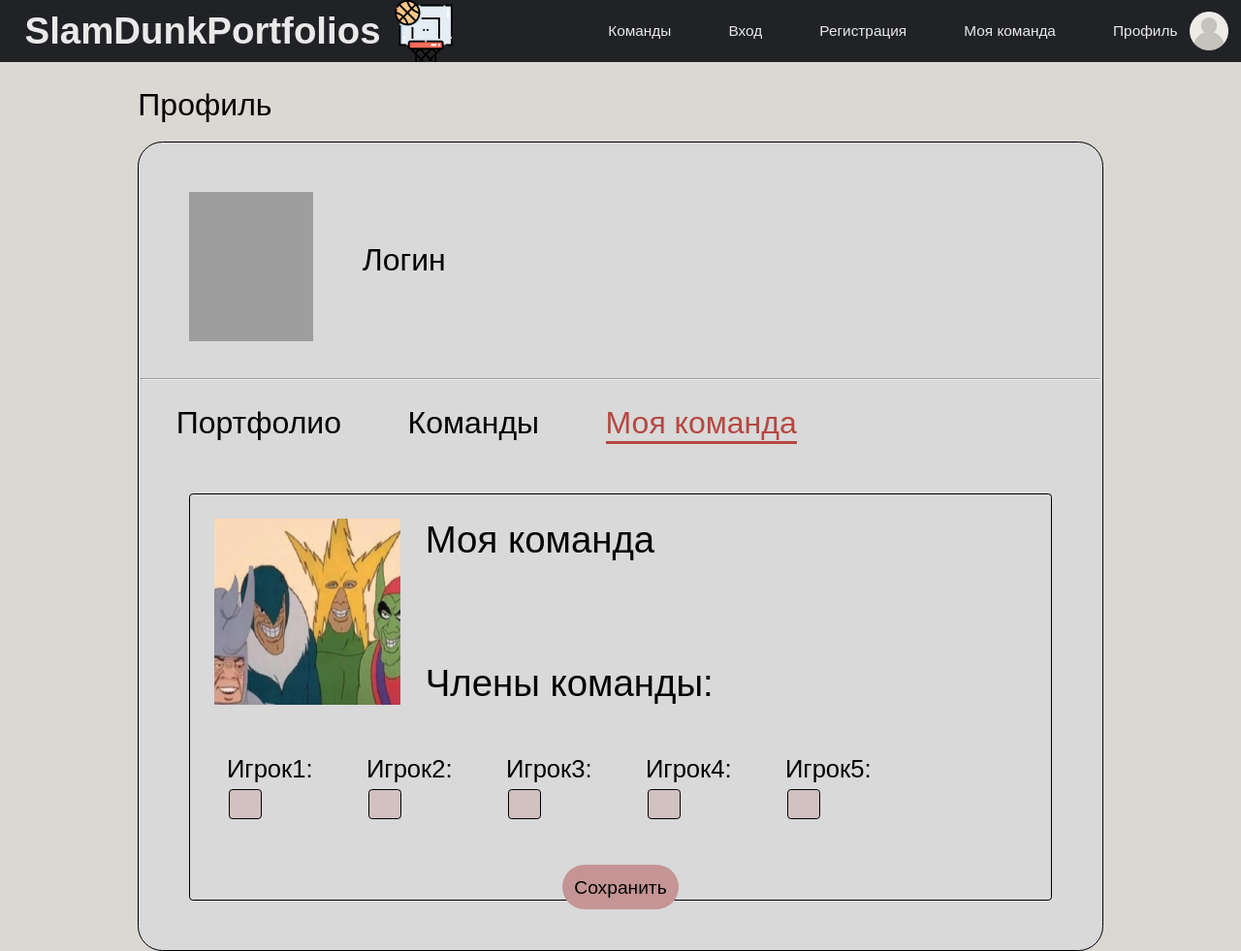
After one commit to enemyare/ProfectOnlyworks, a Django app: template basketball/main/templates/main/myteam.html in a window 1280 px wide. The commit adds this page. Shown: the whole page at 97% size. Run offline with Django 4.2, Linux system fonts and the light colour scheme; the template is opened without the code that fills it, so the values that code supplies are empty; grey boxes are pictures that could not be loaded.

Commit message:
myteam html, few changes css, refract team html

```diff
--- a/basketball/main/static/main/css/profile-styles.css
+++ b/basketball/main/static/main/css/profile-styles.css
@@ -47,7 +47,7 @@ hr {
 
 .links {
     display: flex;
-    width: 30vw;
+    width: 50vw;
     justify-content: space-between;
 }
 
--- a/basketball/main/templates/main/index.html
+++ b/basketball/main/templates/main/index.html
@@ -12,7 +12,6 @@
     <link rel="stylesheet" href="{% static 'main/css/styles.css' %}">
     <link rel="stylesheet" href="{% static 'main/css/nav-styles.css' %}">
     <link rel="stylesheet" href="{% static 'main/css/index-styles.css' %}">
-
 </head>
 <body>
 <nav>
@@ -28,6 +27,7 @@
         <article class="shine-button"><a href="{% url 'team' %}">Команды</a></article>
         <article class="shine-button"><a href="{% url 'sign' %}">Вход</a></article>
         <article class="shine-button"><a href="{% url 'registration' %}">Регистрация</a></article>
+        <article class="my-team"><a href="{% url 'myteam' %}">Моя команда</a></article>
         <article class="shine-button"><a href="{% url 'profile' %}">Профиль</a><img src="{% static 'main/img/user.png' %}" alt="user-image"></article>
     </main>
 </nav>
--- /dev/null
+++ b/basketball/main/templates/main/myteam.html
@@ -0,0 +1,123 @@
+{% load static %}
+<!DOCTYPE html>
+<html lang="en">
+<head>
+  <meta charset="UTF-8">
+  <title>SlamDunkPortfolios</title>
+  <link rel="icon" href="{% static 'main/img/logo.png' %}">
+  <meta name="author" content="Timur Distel">
+  <meta name="keywords" content="SDP">
+  <meta name="viewport" content="width=device-width, initial-scale=1">
+  <meta http-equiv="X-UA-Compatible" content="IE=edge">
+  <link rel="stylesheet" href="{% static 'main/css/styles.css' %}">
+  <link rel="stylesheet" href="{% static 'main/css/nav-styles.css' %}">
+  <link rel="stylesheet" href="{% static 'main/css/profile-styles.css' %}">
+</head>
+<body>
+<nav>
+  <div class="brand">
+    <article class="brand-text">
+      <h1>SlamDunkPortfolios</h1>
+    </article>
+    <article class="brand-logo">
+      <img src="{% static 'main/img/logo.png' %}" alt="logo">
+    </article>
+  </div>
+  <main class="navigation">
+    <article class="shine-button"><a href="{% url 'team' %}">Команды</a></article>
+    <article class="shine-button"><a href="{% url 'sign' %}">Вход</a></article>
+    <article class="shine-button"><a href="{% url 'registration' %}">Регистрация</a></article>
+    <article class="my-team"><a href="{% url 'myteam' %}">Моя команда</a></article>
+    <article class="shine-button"><a href="{% url 'profile' %}">Профиль</a><img src="{% static 'main/img/user.png' %}" alt="user-image"></article>
+  </main>
+</nav>
+<div class="entry-block-wrap">
+  <section class="entry-block">
+    <aside class="links">
+      <h1>Профиль</h1>
+    </aside>
+    <main class="main">
+      <aside class="head">
+        <img src="{% static 'main/img/logoin.png' %}" alt="user banner">
+        <h1>Логин</h1>
+      </aside>
+      <hr>
+      <div class="block">
+        <aside class="links">
+          <a href="{% url 'profile' %}">Портфолио</a>
+          <a href="{% url 'team' %}">Команды</a>
+          <a href="{% url 'myteam' %}" class="active">Моя команда</a>
+        </aside>
+        <main class="team">
+          <header>
+            <img src="{% static 'main/img/my-team.png' %}" alt="team logo">
+            <div class="team-name">
+              <p>Моя команда</p>
+              <h1>Члены команды:</h1>
+            </div>
+          </header>
+          <div class="stuff">
+            <div class="input pos">
+              <label class="enter-text" for="position1">Игрок1:</label>
+              <input class="enter" list="pos1" type="text" id="position1">
+              <datalist id="pos1">
+                <option value="1" label="1">
+                <option value="2" label="2">
+                <option value="3" label="3">
+                <option value="4" label="4">
+                <option value="5" label="5">
+              </datalist>
+            </div>
+            <div class="input pos">
+              <label class="enter-text" for="position2">Игрок2:</label>
+              <input class="enter" list="pos2" type="text" id="position2">
+              <datalist id="pos2">
+                <option value="1" label="1">
+                <option value="2" label="2">
+                <option value="3" label="3">
+                <option value="4" label="4">
+                <option value="5" label="5">
+              </datalist>
+            </div>
+            <div class="input pos">
+              <label class="enter-text" for="position3">Игрок3:</label>
+              <input class="enter" list="pos3" type="text" id="position3">
+              <datalist id="pos3">
+                <option value="1" label="1">
+                <option value="2" label="2">
+                <option value="3" label="3">
+                <option value="4" label="4">
+                <option value="5" label="5">
+              </datalist>
+            </div>
+            <div class="input pos">
+              <label class="enter-text" for="position4">Игрок4:</label>
+              <input class="enter" list="pos4" type="text" id="position4">
+              <datalist id="pos4">
+                <option value="1" label="1">
+                <option value="2" label="2">
+                <option value="3" label="3">
+                <option value="4" label="4">
+                <option value="5" label="5">
+              </datalist>
+            </div>
+            <div class="input pos">
+              <label class="enter-text" for="position5">Игрок5:</label>
+              <input class="enter" list="pos5" type="text" id="position5">
+              <datalist id="pos5">
+                <option value="1" label="1">
+                <option value="2" label="2">
+                <option value="3" label="3">
+                <option value="4" label="4">
+                <option value="5" label="5">
+              </datalist>
+            </div>
+          </div>
+          <a class="start" href="#" style="margin: 5vw 30vw">Сохранить</a>
+        </main>
+      </div>
+    </main>
+  </section>
+</div>
+</body>
+</html>
--- a/basketball/main/templates/main/team.html
+++ b/basketball/main/templates/main/team.html
@@ -11,7 +11,6 @@
     <meta http-equiv="X-UA-Compatible" content="IE=edge">
     <link rel="stylesheet" href="{% static 'main/css/styles.css' %}">
     <link rel="stylesheet" href="{% static 'main/css/nav-styles.css' %}">
-    <link rel="stylesheet" href="{% static 'main/css/button.css' %}">
     <link rel="stylesheet" href="{% static 'main/css/profile-styles.css' %}">
 </head>
 <body>
@@ -28,6 +27,7 @@
         <article class="shine-button"><a href="{% url 'team' %}">Команды</a></article>
         <article class="shine-button"><a href="{% url 'sign' %}">Вход</a></article>
         <article class="shine-button"><a href="{% url 'registration' %}">Регистрация</a></article>
+        <article class="my-team"><a href="{% url 'myteam' %}">Моя команда</a></article>
         <article class="shine-button"><a href="{% url 'profile' %}">Профиль</a><img src="{% static 'main/img/user.png' %}" alt="user-image"></article>
     </main>
 </nav>
@@ -38,7 +38,7 @@
         </aside>
         <main class="main">
             <aside class="head">
-                <img src="{% static 'main/img/login.png' %}" alt="user banner">
+                <img src="{% static 'main/img/logoin.png' %}" alt="user banner">
                 <h1>Логин</h1>
             </aside>
             <hr>
@@ -46,6 +46,7 @@
                 <aside class="links">
                     <a href="profile.html">Портфолио</a>
                     <a href="team.html" class="active">Команды</a>
+                    <a href="myteam.html">Моя команда</a>
                 </aside>
                 <main class="team">
                     <header>
@@ -112,6 +113,7 @@
                             </datalist>
                         </div>
                     </div>
+                    <a class="start" href="#" style="margin: 5vw 30vw">Вступить</a>
                 </main>
                 <a href="#" class="new">+ Новая команда</a>
             </div>
```
Also changed, not shown: basketball/main/templates/main/profile.html (+11 -4 lines), basketball/main/templates/main/registration.html (+16 -41 lines), basketball/main/templates/main/sign.html (+6 -7 lines), basketball/main/templates/main/шаблон.html (added, +39 -0 lines), basketball/main/static/main/img/my-team.png (added).
